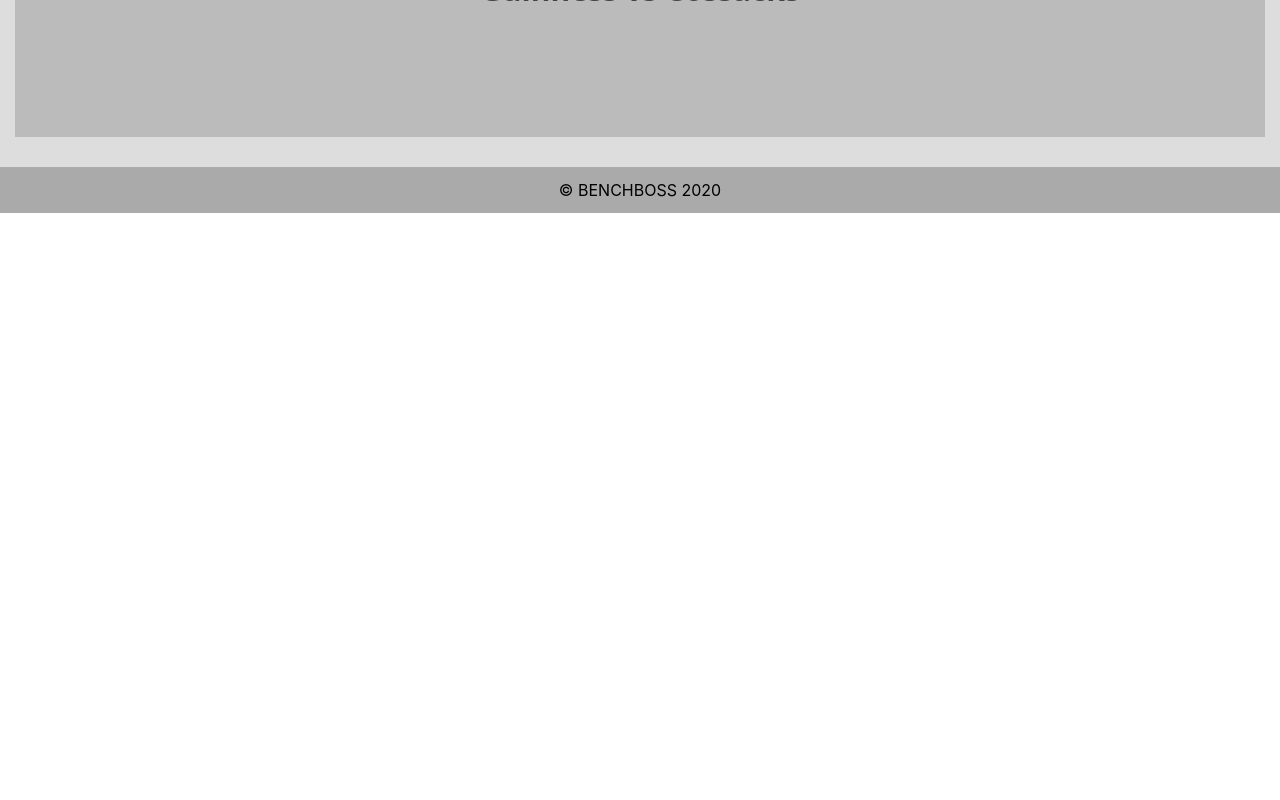
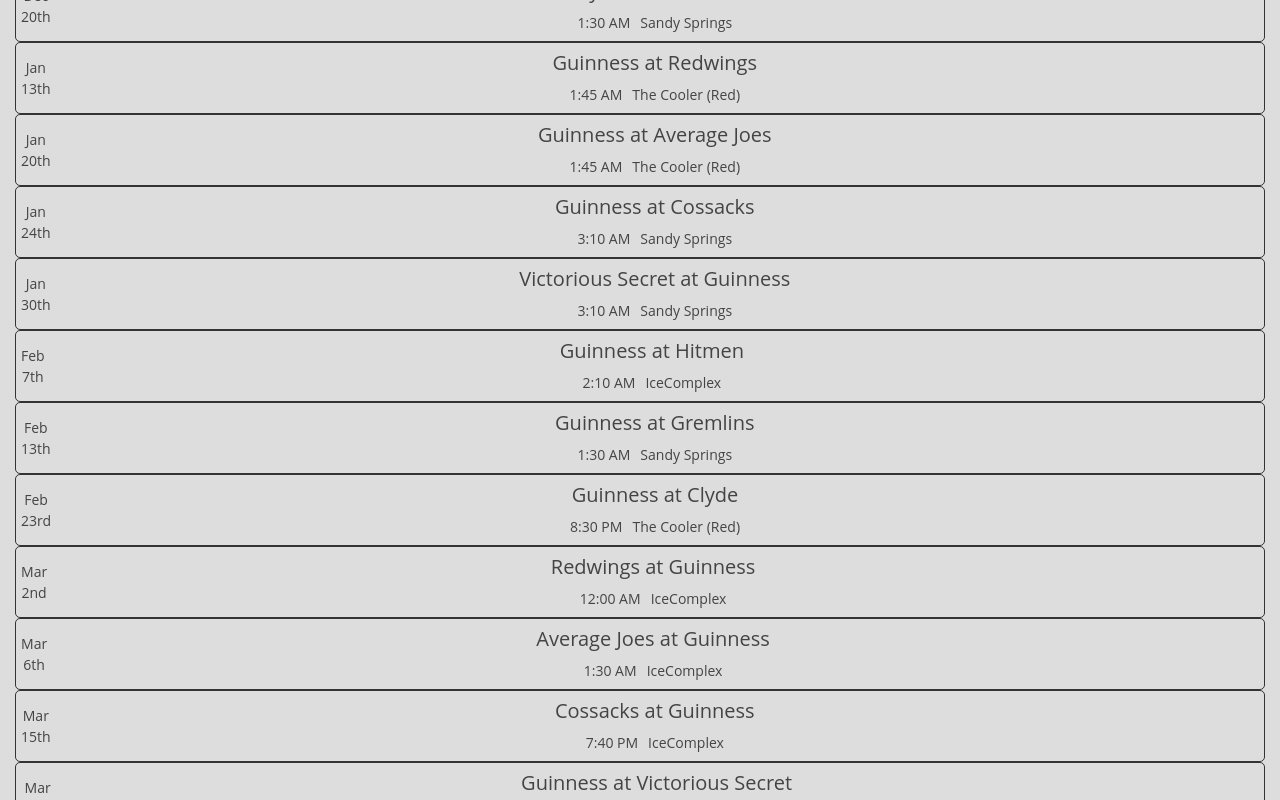
Before and after one commit to bmckenna1982/benchboss, a React (Create React App) app: page /schedule in a window 1280 px wide. Shown: the part 360-1160 px from the top of the page. Before the commit the page ends 800 px from the top, so only its background shows below. Built offline with nearby package versions, Linux system fonts and the light colour scheme.

Commit message:
updated all components to single quote marks, updated schedule component, created login and registration pages and routes for all compoents

```diff
--- a/src/App.js
+++ b/src/App.js
@@ -1,13 +1,15 @@
-import React, { Component } from 'react';
+import React, { Component } from 'react'
 import { format as formatDate, parseISO } from 'date-fns'
 import { Route, withRouter, Switch } from 'react-router-dom'
 import Nav from './components/nav'
-import './App.css';
-import HomePage from './components/homePage';
-import Message from './components/message';
-import MessageBoard from './components/messageBoard';
-import Schedule from './components/schedule';
-import GameDetail from './components/gameDetail';
+import './App.css'
+import HomePage from './components/homePage'
+import Message from './components/message'
+import Login from './components/login'
+import Register from './components/register'
+import MessageBoard from './components/messageBoard'
+import Schedule from './components/schedule'
+import GameDetail from './components/gameDetail'
 
 
 class App extends Component {
@@ -25,21 +27,23 @@
 
   render() {
     return (
-      <div className="App" >
+      <div className='App' >
         <Nav />
-        <main role="main">
-          <header role="banner">
+        <main role='main'>
+          <header role='banner'>
             <h1>Guinness Hockey</h1>
           </header>
           <Switch>
-            <Route exact path="/" component={HomePage} />
-            <Route exact path="/schedule" component={Schedule} />
-            <Route exact path="/message-board" component={MessageBoard} />
-            <Route exact path="/schedule/:gameId" component={GameDetail} />
-            <Route exact path="/message-board/:messageId" component={Message} />
+            <Route exact path='/' component={HomePage} />
+            <Route exact path='/log-in' component={Login} />
+            <Route exact path='/register' component={Register} />
+            <Route exact path='/schedule' component={Schedule} />
+            {/* <Route exact path='/message-board' component={MessageBoard} /> */}
+            <Route exact path='/schedule/:gameId' component={GameDetail} />
+            <Route exact path='/message-board/:messageId' component={Message} />
           </Switch>
         </main>
-        <footer role="content-info">&copy; BENCHBOSS 2020</footer>
+        <footer role='content-info'>&copy; BENCHBOSS 2020</footer>
       </div>
     )
   }
--- a/src/components/gamePreview.js
+++ b/src/components/gamePreview.js
@@ -3,37 +3,45 @@
 import './styles/gamePreview.css'
 
 class GamePreview extends Component {
-  NiceMonth({ date, format = 'MMMM' }) {
-    const parseDate = parseISO(date)
-    console.log('parseDate', formatDate(parseDate, format))
+  NiceMonth({ time, format = 'MMM' }) {
+    const parseDate = parseISO(time)
+    console.log('Month', formatDate(parseDate, format))
     return formatDate(parseDate, format)
   }
 
-  NiceDay({ date, format = 'Do' }) {
-    const parseDate = parseISO(date)
-    console.log('parseDate', formatDate(parseDate, format))
+  NiceDay({ time, format = 'do' }) {
+    const parseDate = parseISO(time)
+    console.log('Day', formatDate(parseDate, format))
+    return formatDate(parseDate, format)
+  }
+
+  NiceTime({ time, format = 'h:mm a' }) {
+    console.log('time', time)
+    const parseDate = parseISO(time)
+    console.log('Time', formatDate(parseDate, format))
     return formatDate(parseDate, format)
   }
 
   render() {
+    console.log('this.props.game', this.props.game)
     return (
-      <div className="GamePreview">
-        <div className="GamePreview_date">
-          <div className="month">
+      <div className='GamePreview'>
+        <div className='GamePreview_date'>
+          <div className='month'>
             {this.NiceMonth(this.props.game)}
           </div>
-          <div className="day">
+          <div className='day'>
             {this.NiceDay(this.props.game)}
           </div>
         </div>
-        <div className="GamePreview_info">
-          <div className="GamePreview_opponent">
-            Guinness vs {this.props.game.opponent}
+        <div className='GamePreview_info'>
+          <div className='GamePreview_opponent'>
+            {this.props.game.summary}
           </div>
-          <div className="GamePreview_time">
-            {this.props.game.time}
+          <div className='GamePreview_time'>
+            {this.NiceTime(this.props.game)}
           </div>
-          <div className="GamePreview_location">
+          <div className='GamePreview_location'>
             {this.props.game.location}
           </div>
         </div>
--- /dev/null
+++ b/src/components/login.js
@@ -0,0 +1,31 @@
+import React, { Component } from 'react'
+import { NavLink } from 'react-router-dom'
+
+class Login extends Component {
+  render() {
+    return (
+      <section className='log-in'>
+        <form className='log-in-form'>
+          <legend>Log in to your account</legend>
+          <div>
+            <label for='username'>Email</label>
+            <input type='text' name='username' id='username' />
+          </div>
+          <div>
+            <label for='password'>Password</label>
+            <input type='password' name='password' id='password' />
+          </div>
+          <button type='submit'>Log in</button>
+          <div>
+            Register for an account here:
+            <NavLink to='/register'>Register</NavLink>
+            {/* <a href='/register.html'>Register</a> */}
+          </div>
+
+        </form>
+      </section>
+    )
+  }
+}
+
+export default Login
--- a/src/components/nav.js
+++ b/src/components/nav.js
@@ -4,11 +4,11 @@
 class Nav extends React.Component {
   render() {
     return (
-      <nav role="navigation">
+      <nav role='navigation'>
         <div>
           <NavLink className='NavMenu_Link' to={'/'}>Home</NavLink>
         </div>
-        <div className="app_name">Bench Boss</div>
+        <div className='app_name'>Bench Boss</div>
         <div>
           <NavLink className='NavMenu_Link' to={'/log-in'}>Login</NavLink>
         </div>
--- /dev/null
+++ b/src/components/register.js
@@ -0,0 +1,35 @@
+import React, { Component } from 'react'
+class Register extends Component {
+  render() {
+    return(
+      <section className="registration">
+      <form className='register-form'>
+        <legend>Register using the team code provided by your captain.</legend>
+          <div>
+              <label for="first-name">First name</label>
+              <input placeholder='First Name' type="text" name='first-name' id='first-name' />
+          </div>
+          <div>
+              <label for="last-name">Last name</label>
+              <input type="text" name='last-name' id='last-name' placeholder='Last Name' />
+          </div>
+          <div>
+              <label for="username">Email</label>
+              <input type="text" name='username' id='username' />
+          </div>
+          <div>
+              <label for="password">Password</label>
+              <input type="password" name='password' id='password' />
+          </div>
+          <div>
+              <label for="teamcode">Team Code</label>
+              <input type="teamcode" name='teamcode' id='teamcode' />
+          </div>
+          <button type='submit'>Sign Up</button>
+      </form>
+  </section>
+    )
+  }
+}
+
+export default Register
--- a/src/components/schedule.js
+++ b/src/components/schedule.js
@@ -1,32 +1,35 @@
 import React, { Component } from 'react'
-import GameDetail from './gameDetail'
+import GamePreview from './gamePreview'
+import GAMES from '../scheduleData'
 import './styles/schedule.css'
 
 class Schedule extends Component {
+  filterGames = (month) => {
+    const currentDate = new Date()
+    console.log('currentDate', currentDate)
+
+    // GAMES.schedule.filter(game => (
+    //   game.time >
+    // ))
+    return currentDate
+  }
+
   render() {
+
     return(
-      <section className="Schedule">
+      <section className='Schedule'>
         <h2>Schedule</h2>
-        <div className="Schedule_header">
-          <span className="chevrons_left">&#171;</span>
+        {/* <div className='Schedule_header'>
+          <span className='chevrons_left'>&#171;</span>
           January
-          <span className="chevrons_right">&#187;</span>
-        </div>
-        <GameDetail />
-        {/* <div className="Schedule_list-view">
-          <ul className="Schedule_list">
-            <li className="">
-              <div className="Schedule_list_top">
-                <div className="Schedule_list_date"></div>
-                <div className="Schedule_list_opponent"></div>
-              </div>
-              <div className="Schedule_list_bottom">
-                <div className="Schedule_list_time"></div>
-                <div className="Schedule_list_location"></div>
-              </div>
-            </li>
-          </ul>
+          <span className='chevrons_right'>&#187;</span>
         </div> */}
+        <div className='Schedule_list'>
+        {/* {this.filterGames("January")} */}
+        {GAMES.schedule.map((game, index) => (
+          <GamePreview key={index} game={game} />
+        ))}
+      </div>
       </section>
     )
   }
--- a/src/scheduleData.js
+++ b/src/scheduleData.js
@@ -1,8 +1,164 @@
 export default {
     "schedule": [
-    { "date": "2020-01-23T09:00:00.00Z", "time": "10:10 PM", "location": "Center Ice Arena", "opponent": "Cossacks" },
-    { "date": "2020-01-29T10:00:00.00Z", "time": "10:10 PM", "location": "Center Ice Arena", "opponent": "VS" },
-    { "date": "2020-02-06T11:00:00.00Z", "time": "9:10 PM", "location": "The Ice", "opponent": "Hitmen" },
+      {
 
-  ]
+            "summary": "Gremlins at Guinness",
+            "location": "The Cooler (Red)",
+            "time": "20191208T203000Z",
+            "alarm": "20191208T190000Z",
+            "endTime": "20191208T220000Z"
+          },
+          {
+
+            "summary": "Clyde at Guinness",
+            "location": "Sandy Springs",
+            "time": "20191220T013000Z",
+            "DALARM": "20191220T000000Z",
+            "endTime": "20191220T030000Z"
+          },
+          {
+
+            "summary": "Guinness at Redwings",
+            "location": "The Cooler (Red)",
+            "time": "20200113T014500Z",
+            "DALARM": "20200113T001500Z",
+            "endTime": "20200113T031500Z"
+          },
+          {
+
+            "summary": "Guinness at Average Joes",
+            "location": "The Cooler (Red)",
+            "time": "20200120T014500Z",
+            "DALARM": "20200120T001500Z",
+            "endTime": "20200120T031500Z"
+          },
+          {
+
+            "summary": "Guinness at Cossacks",
+            "location": "Sandy Springs",
+            "time": "20200124T031000Z",
+            "DALARM": "20200124T014000Z",
+            "endTime": "20200124T044000Z"
+          },
+          {
+
+            "summary": "Victorious Secret at Guinness",
+            "location": "Sandy Springs",
+            "time": "20200130T031000Z",
+            "DALARM": "20200130T014000Z",
+            "endTime": "20200130T044000Z"
+          },
+          {
+
+            "summary": "Guinness at Hitmen",
+            "location": "IceComplex",
+            "time": "20200207T021000Z",
+            "DALARM": "20200207T004000Z",
+            "endTime": "20200207T034000Z"
+          },
+          {
+
+            "summary": "Guinness at Gremlins",
+            "location": "Sandy Springs",
+            "time": "20200213T013000Z",
+            "DALARM": "20200213T000000Z",
+            "endTime": "20200213T030000Z"
+          },
+          {
+
+            "summary": "Guinness at Clyde",
+            "location": "The Cooler (Red)",
+            "time": "20200223T203000Z",
+            "DALARM": "20200223T190000Z",
+            "endTime": "20200223T220000Z"
+          },
+          {
+
+            "summary": "Redwings at Guinness",
+            "location": "IceComplex",
+            "time": "20200302T000000Z",
+            "DALARM": "20200301T223000Z",
+            "endTime": "20200302T013000Z"
+          },
+          {
+
+            "summary": "Average Joes at Guinness",
+            "location": "IceComplex",
+            "time": "20200306T013000Z",
+            "DALARM": "20200306T000000Z",
+            "endTime": "20200306T030000Z"
+          },
+          {
+
+            "summary": "Cossacks at Guinness",
+            "location": "IceComplex",
+            "time": "20200315T194000Z",
+            "DALARM": "20200315T181000Z",
+            "endTime": "20200315T211000Z"
+          },
+          {
+
+            "summary": "Guinness at Victorious Secret",
+            "location": "The Cooler (Red)",
+            "time": "20200322T230000Z",
+            "DALARM": "20200322T213000Z",
+            "endTime": "20200323T003000Z"
+          },
+          {
+
+            "summary": "Hitmen at Guinness",
+            "location": "Sandy Springs",
+            "time": "20200328T225000Z",
+            "DALARM": "20200328T212000Z",
+            "endTime": "20200329T002000Z"
+          },
+          {
+
+            "summary": "Guinness at Gremlins",
+            "location": "IceComplex",
+            "time": "20200405T212000Z",
+            "DALARM": "20200405T195000Z",
+            "endTime": "20200405T225000Z"
+          },
+          {
+
+            "summary": "Guinness at Clyde",
+            "location": "Sandy Springs",
+            "time": "20200410T003000Z",
+            "DALARM": "20200409T230000Z",
+            "endTime": "20200410T020000Z"
+          },
+          {
+
+            "summary": "Redwings at Guinness",
+            "location": "Sandy Springs",
+            "time": "20200419T230000Z",
+            "DALARM": "20200419T213000Z",
+            "endTime": "20200420T003000Z"
+          },
+          {
+
+            "summary": "Average Joes at Guinness",
+            "location": "IceComplex",
+            "time": "20200427T004000Z",
+            "DALARM": "20200426T231000Z",
+            "endTime": "20200427T021000Z"
+          },
+          {
+
+            "summary": "Cossacks at Guinness",
+            "location": "The Cooler (Red)",
+            "time": "20200502T193000Z",
+            "DALARM": "20200502T180000Z",
+            "endTime": "20200502T210000Z"
+          },
+          {
+
+            "summary": "Guinness at Victorious Secret",
+            "location": "IceComplex",
+            "time": "20200509T212000Z",
+            "DALARM": "20200509T195000Z",
+            "endTime": "20200509T225000Z"
+          }
+      ]
 }
```
Also changed, not shown: src/components/homePage.js (+8 -4 lines), src/components/message.js (+4 -4 lines), src/components/schedulePreview.js (+9 -8 lines).
